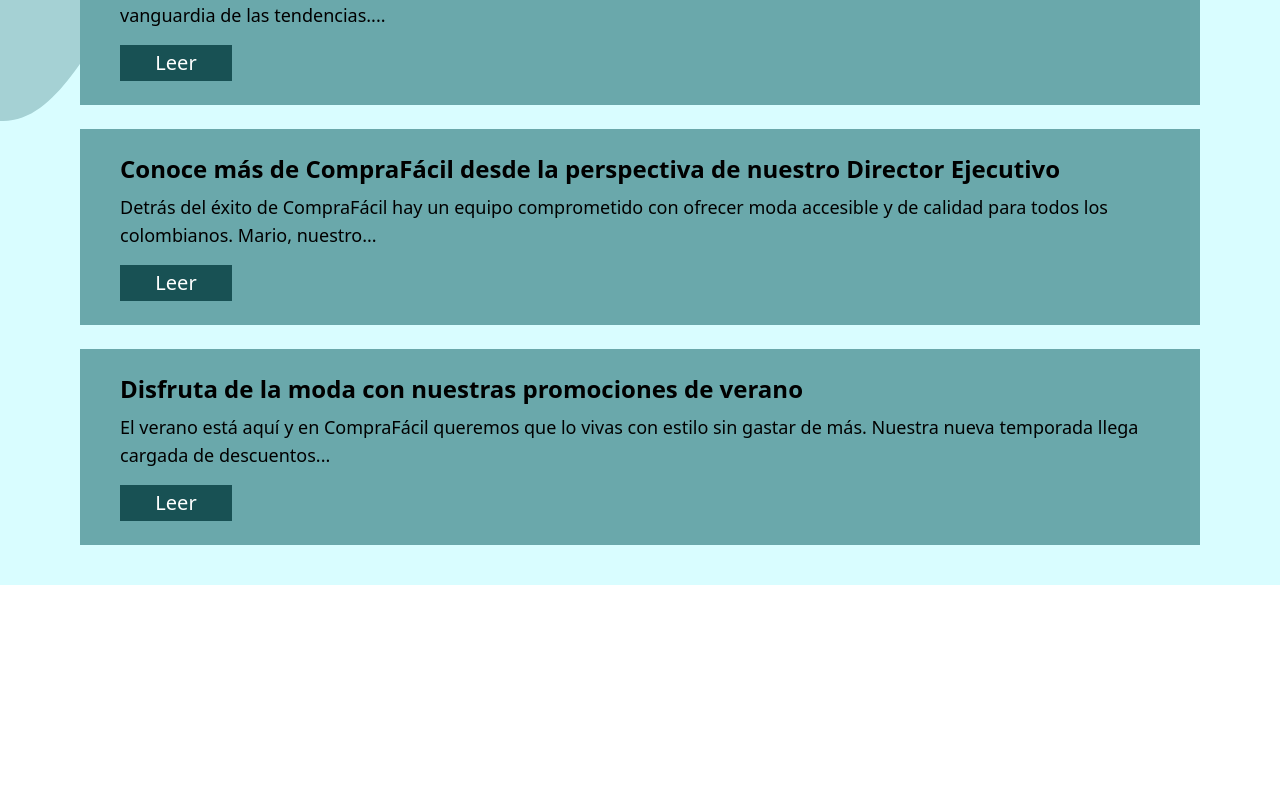
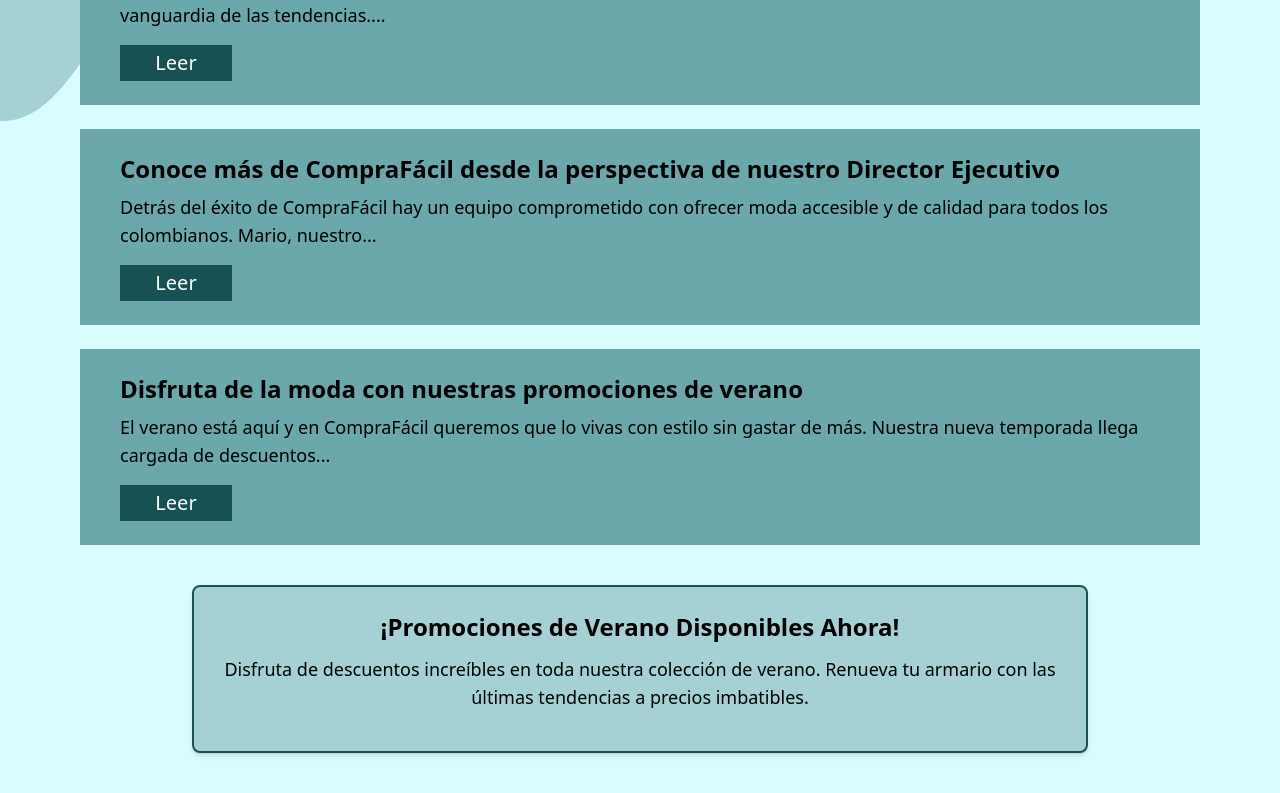
Before and after one commit to Seb0927/CompraFacilInaccessible, a React (Vite) app: page /blog in a window 1280 px wide. Shown: the part 263-1056 px from the top of the page. Before the commit the page ends 848 px from the top, so only its background shows below. Built offline with nearby package versions, Linux system fonts and the light colour scheme.

Commit message:
fix(blog): add blinking advertisement in accesible form - The advertisement blinks for 5 seconds, then it stops

```diff
--- a/src/components/blog/Blog.jsx
+++ b/src/components/blog/Blog.jsx
@@ -1,7 +1,21 @@
+import React, { useState, useEffect } from 'react'
 import Post from './Post'
 import posts from '@/utils/posts'
 
 const Blog = () => {
+  // State to control blinking animation
+  const [isBlinking, setIsBlinking] = useState(true);
+
+  // Effect to stop blinking after 5 seconds
+  useEffect(() => {
+    const timer = setTimeout(() => {
+      setIsBlinking(false);
+    }, 5000); // 5000 milliseconds = 5 seconds
+
+    // Clean up timer on unmount
+    return () => clearTimeout(timer);
+  }, []);
+
   return (
     <section>
       <h1 className='text-6xl text-blue-darkest pb-8 text-center font-bold'>Blog</h1>
@@ -14,6 +28,20 @@ const Blog = () => {
             content={post.content}
           />))}
       </div>
+
+      {/* Mensaje promocional con animación de parpadeo usando Tailwind */}
+      <div
+        className={`mt-10 mx-auto max-w-4xl border-2 border-blue-dark rounded-lg p-6 shadow-md
+          ${isBlinking ? 'animate-blink' : 'bg-blue-light'}`}
+      >
+        <h2 className="text-2xl font-bold text-center mb-3">
+          ¡Promociones de Verano Disponibles Ahora!
+        </h2>
+        <p className="text-lg text-center mb-4">
+          Disfruta de descuentos increíbles en toda nuestra colección de verano.
+          Renueva tu armario con las últimas tendencias a precios imbatibles.
+        </p>
+      </div>
     </section>
   )
 }
--- a/tailwind.config.js
+++ b/tailwind.config.js
@@ -6,6 +6,15 @@ export default {
   ],
   theme: {
     extend: {
+      keyframes: {
+        blink: {
+          '0%, 100%': { backgroundColor: '#a5d1d4' }, // Light blue
+          '50%': { backgroundColor: '#FFF9C4' }, // Light yellow
+        },
+      },
+      animation: {
+        blink: 'blink 0.50s infinite',
+      },
       colors: {
         blue: {
           'darkest': '#063133',
```
